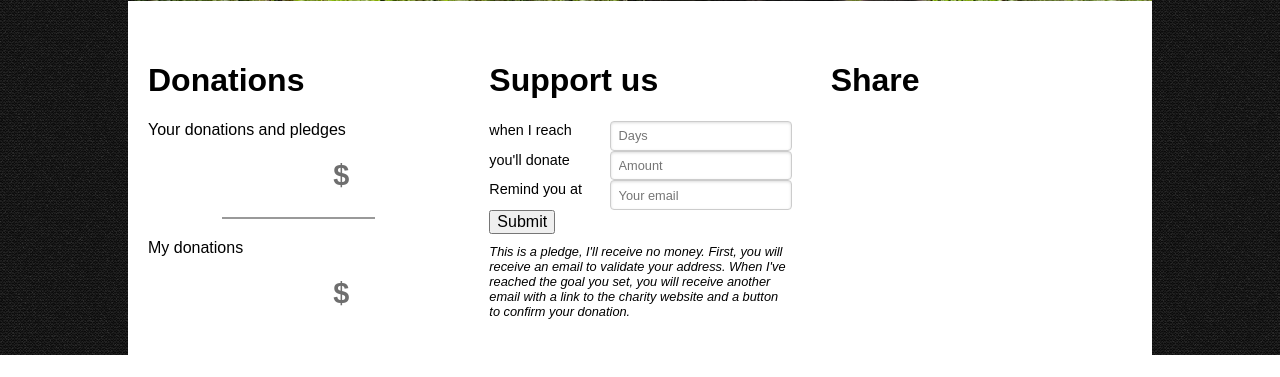
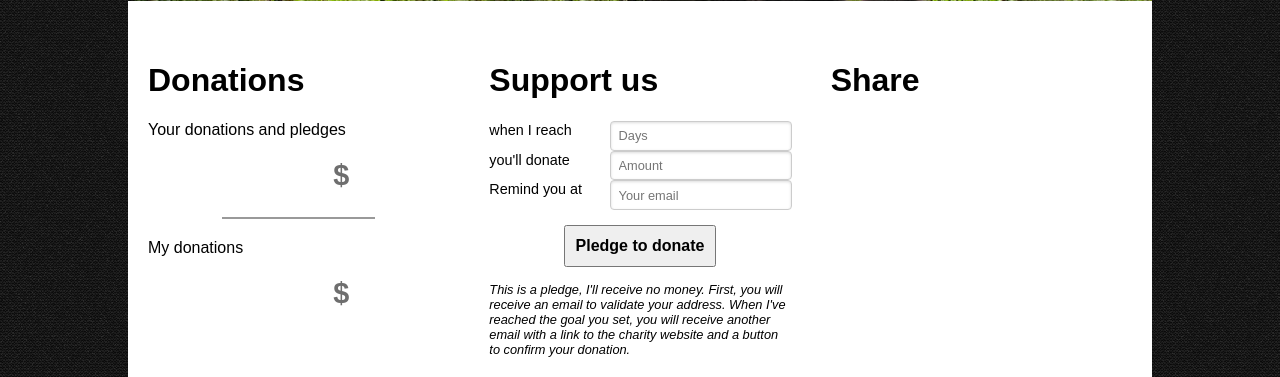
Before and after one commit to fgaudin/helpmequit, a Django app: template src/iquitsupportit/quitter/templates/index.html in a window 1280 px wide. Shown: the part 594-971 px from the top of the page. Before the commit the page ends 949 px from the top, so only its background shows below. Run offline with Django 3.2, Linux system fonts and the light colour scheme; the template is opened without the code that fills it: values that come from a table or form of the project are taken from there, others are empty; parts of the project's set-up code (start-up, migrations or seed data) failed here and were passed over.

Commit message:
Bigger donate button

```diff
--- a/src/iquitsupportit/quitter/templates/index.html
+++ b/src/iquitsupportit/quitter/templates/index.html
@@ -85,7 +85,7 @@
                 {{ form.email }}
                 </div>
             </div>
-            <div><input type="submit" /></div>
+            <div id="donate-button"><input type="submit" value="Pledge to donate"/></div>
             <div id="pledge-disclaimer">This is a pledge, I'll receive no money. First, you will receive an email to validate
             your address. When I've reached the goal you set, you will receive another email with a link to the charity website
             and a button to confirm your donation.</div>
--- a/src/iquitsupportit/static/css/style.css
+++ b/src/iquitsupportit/static/css/style.css
@@ -156,8 +156,15 @@
 #pledge-box {
     margin: 0 20px;
 }
+#donate-button {
+    text-align: center;
+}
+#pledge-box input[type=submit] {
+    margin: 15px 0;
+    padding: 10px;
+    font-weight: bold;
+}
 #pledge-disclaimer {
-    margin-top: 10px;
     font-style: italic;
     font-size: 0.8em;
 }
```
